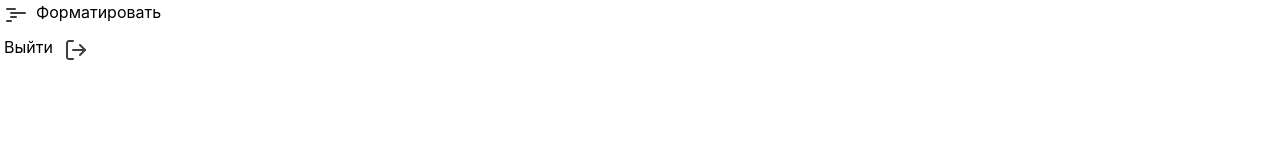
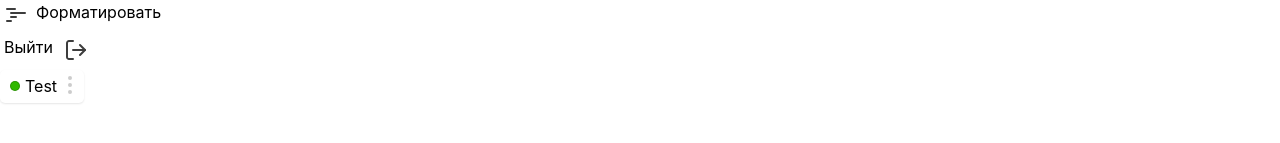
Before and after one commit to Sasha3701/api-console, a React (Create React App) app: page / in a window 1280 px wide. Shown: the part 293-436 px from the top of the page. Built offline with nearby package versions, Linux system fonts and the light colour scheme.

Commit message:
Added dropdown

```diff
--- a/package.json
+++ b/package.json
@@ -3,6 +3,7 @@
   "version": "0.1.0",
   "private": true,
   "dependencies": {
+    "@popperjs/core": "^2.11.2",
     "@reduxjs/toolkit": "^1.7.1",
     "@testing-library/jest-dom": "^5.14.1",
     "@testing-library/react": "^12.0.0",
@@ -15,6 +16,7 @@
     "formik": "^2.2.9",
     "react": "^17.0.2",
     "react-dom": "^17.0.2",
+    "react-popper": "^2.2.5",
     "react-redux": "^7.2.6",
     "react-scripts": "5.0.0",
     "redux-saga": "^1.1.3",
--- a/src/App.tsx
+++ b/src/App.tsx
@@ -1,5 +1,5 @@
 import React from 'react';
-import {Button, Input} from './components/UI';
+import {Button, Dropdown, Input} from './components/UI';
 import { CloseIcon, FullIcon, LogoutIcon, NoFullIcon, SortIcon } from './images';
 
 const App = () => {
@@ -14,6 +14,7 @@ const App = () => {
       <Button theme='transparent'><CloseIcon /></Button>
       <Button theme='transparent' iconLeft={<SortIcon />}>Форматировать</Button>
       <Button theme='transparent' iconRight={<LogoutIcon />}>Выйти</Button>
+      <Dropdown title='Test' status={true}/>
     </>
   );
 };
--- a/src/components/UI/Button/Button.tsx
+++ b/src/components/UI/Button/Button.tsx
@@ -53,6 +53,7 @@ const ButtonTransparent = styled.button`
   font-size: 16px;
   transition: all 0.3s ease;
   box-sizing: border-box;
+  cursor: pointer;
   & svg {
     transition: all 0.3s ease;
   }
--- a/src/components/UI/Dropdown/Dropdown.tsx
+++ b/src/components/UI/Dropdown/Dropdown.tsx
@@ -1,29 +1,149 @@
-import {useState} from 'react';
+import React, {useState, useRef, useCallback} from 'react';
+import {usePopper} from 'react-popper';
 import styled from 'styled-components';
-import {IPropsDropdown} from './Dropdown.props';
+import {IDropdownBody, IPropsDropdown, IStatusRequest} from './Dropdown.props';
+import {MenuIcon} from '../../../images';
 
 const DropdownMain = styled.div`
+  display: flex;
+  width: max-content;
+  justify-content: center;
+  align-items: center;
+  padding: 5px 10px;
+  background-color: var(--color-white);
+  box-shadow: 0px 1px 2px var(--color-shadow);
+  border-radius: 5px;
+`;
 
-`
-const DropdownBody = styled.div`
+const StatusRequest = styled.span<IStatusRequest>`
+  height: 10px;
+  width: 10px;
+  box-sizing: border-box;
+  background-color: ${({statusRequest}: IStatusRequest): string => (statusRequest ? 'var(--color-green)' : 'var(--color-error)')};
+  border: 1px solid rgba(0, 0, 0, 0.2);
+  border-radius: 50%;
+`;
 
-`
+const Title = styled.p`
+  font-size: 16px;
+  margin: 0 5px;
+`;
 
-const Dropdown = ({status, title, id}: IPropsDropdown): JSX.Element => {
-  const [open, setOpen] = useState<boolean>(false);
+const WrapperMenu = styled.div`
+  cursor: pointer;
+  & svg {
+    transition: all 0.3s ease;
+    fill: var(--color-gray);
+  }
+  &:hover {
+    & svg {
+      fill: var(--color-gray-2);
+    }
+  }
+`;
 
-  const handleChangeStatus = (): void => {
-    setOpen((prevState: boolean): boolean => !prevState);
-  };
+const DropdownBody = styled.ul<IDropdownBody>`
+  display: ${({visible}) => (visible ? 'flex' : 'none')};
+  margin: 6px 0 6px 0;
+  padding: 5px 0 5px 0;
+  list-style: none;
+  flex-direction: column;
+  justify-content: center;
+  align-items: center;
+  box-shadow: 0px 1px 4px var(--color-shadow);
+  border-radius: 3px;
+`;
+
+const DropdownItem = styled.li`
+  box-sizing: border-box;
+  padding: 10px 0;
+  text-align: center;
+  width: 133px;
+  height: 40px;
+  margin: 0;
+  &:hover {
+    color: var(--color-white);
+    background-color: var(--color-blue-1);
+  }
+  &:last-child:hover {
+    color: var(--color-white);
+    background-color: var(--color-error);
+  }
+`;
+
+
+// TODO
+const Dropdown = ({status, title, id, body}: IPropsDropdown): JSX.Element => {
+  const [visible, setVisibility] = useState<boolean>(false);
+  const [mouseOnBody, setMouseOnBody] = useState<boolean>(false);
+
+  const referenceRef = useRef(null);
+  const popperRef = useRef(null);
+
+  const {styles, attributes} = usePopper(referenceRef.current, popperRef.current, {
+    placement: 'bottom',
+    modifiers: [
+      {
+        name: 'offset',
+        options: {
+          offset: [-98, 0],
+        },
+      },
+    ],
+  });
+
+  const handleChangeVisible = useCallback((): void => {
+    setVisibility((prevState) => !prevState);
+  }, []);
+
+  const handleChangeStatusBody = useCallback((): void => {
+    setMouseOnBody((prevState) => !prevState);
+  }, []);
+
+  const handleMouseEnterMain = useCallback((): void => {
+    handleChangeVisible();
+  }, [handleChangeVisible]);
+
+  const handleMouseEnterBody = useCallback((): void => {
+    handleChangeStatusBody();
+  }, [handleChangeStatusBody]);
+
+  const handleMouseLeaveMain = useCallback((): void => {
+    if (mouseOnBody) {
+      return;
+    }
+    handleChangeVisible();
+  }, [handleChangeVisible, mouseOnBody]);
+
+  const handleMouseLeaveBody = useCallback((): void => {
+    handleChangeStatusBody();
+    handleChangeVisible();
+  }, [handleChangeVisible, handleChangeStatusBody]);
 
   return (
-      <>
-        <DropdownMain>
-
-        </DropdownMain>
-        {open ? <DropdownBody></DropdownBody> : null}
-      </>
-  )
+    <>
+      <DropdownMain>
+        <StatusRequest statusRequest={status} />
+        <Title>{title}</Title>
+        <WrapperMenu ref={referenceRef} onMouseEnter={handleMouseEnterMain} onMouseLeave={handleMouseLeaveMain}>
+          <MenuIcon />
+        </WrapperMenu>
+      </DropdownMain>
+      <div
+        ref={popperRef}
+        style={styles.popper}
+        {...attributes.popper}
+        onMouseEnter={handleMouseEnterBody}
+        onMouseLeave={handleMouseLeaveBody}
+      >
+        <DropdownBody style={styles.offset} visible={visible}>
+          <DropdownItem>Выполнить</DropdownItem>
+          <DropdownItem>Скопировать</DropdownItem>
+          <DropdownItem>Удалить</DropdownItem>
+        </DropdownBody>
+      </div>
+    </>
+  );
 };
 
 export default Dropdown;
--- a/src/images/index.ts
+++ b/src/images/index.ts
@@ -3,5 +3,6 @@ import {ReactComponent as LogoutIcon} from './logoutIcon.svg';
 import {ReactComponent as CloseIcon} from './closeIcon.svg';
 import {ReactComponent as SortIcon} from './sortIcon.svg';
 import {ReactComponent as NoFullIcon} from './noFullIcon.svg';
+import {ReactComponent as MenuIcon} from './menuIcon.svg';
 
-export {FullIcon, LogoutIcon, CloseIcon, SortIcon, NoFullIcon};
+export {FullIcon, LogoutIcon, CloseIcon, SortIcon, NoFullIcon, MenuIcon};
--- a/src/styles/index.tsx
+++ b/src/styles/index.tsx
@@ -5,6 +5,8 @@ const GlobalStyle = createGlobalStyle`
     ${normalize}
 
     :root {
+        --color-green: #30B800;
+        --color-shadow: rgba(0, 0, 0, 0.1);
         --color-gray: rgba(0, 0, 0, 0.2);
         --color-gray-1: rgba(0, 0, 0, 0.4);
         --color-black: #0D0D0D;
```
Also changed, not shown: src/components/UI/Dropdown/Dropdown.props.ts (+15 -4 lines), src/images/menuIcon.svg (added), 1 other file (tests, documents, lock files or other folders).
